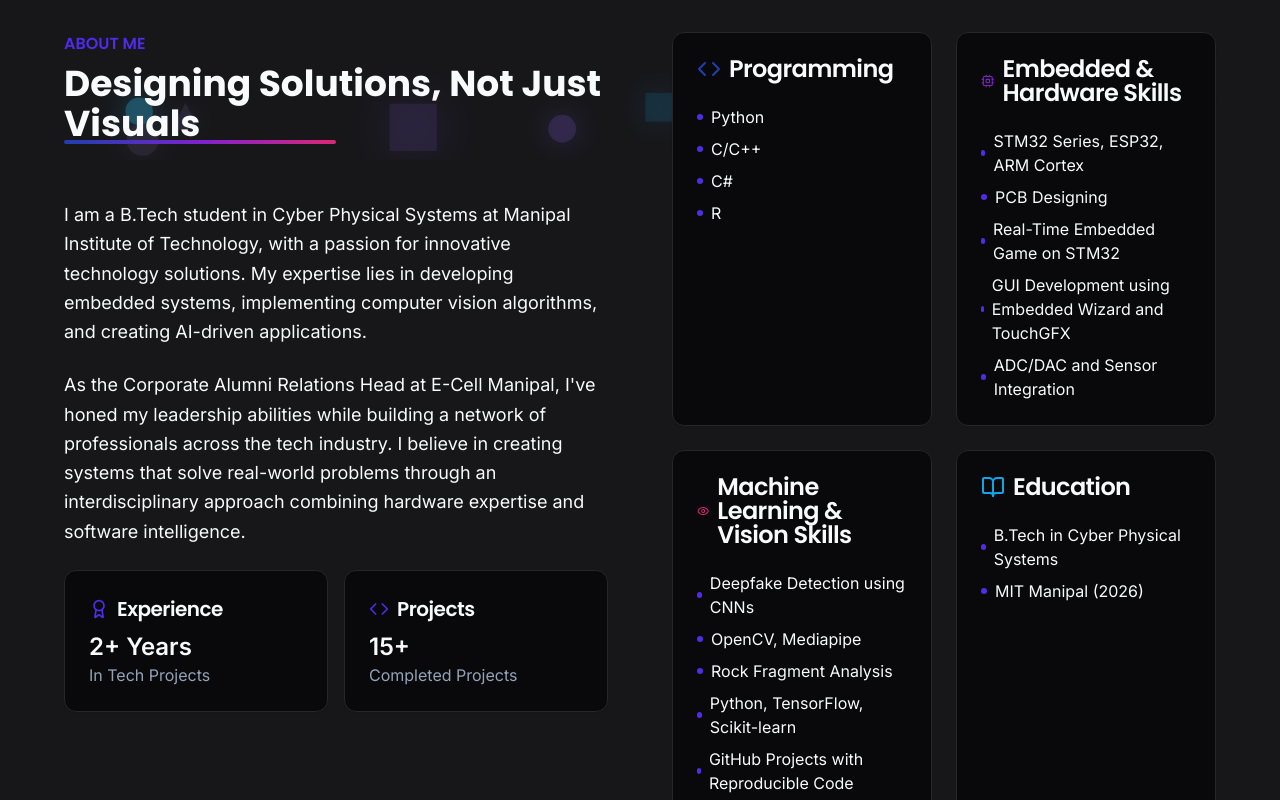
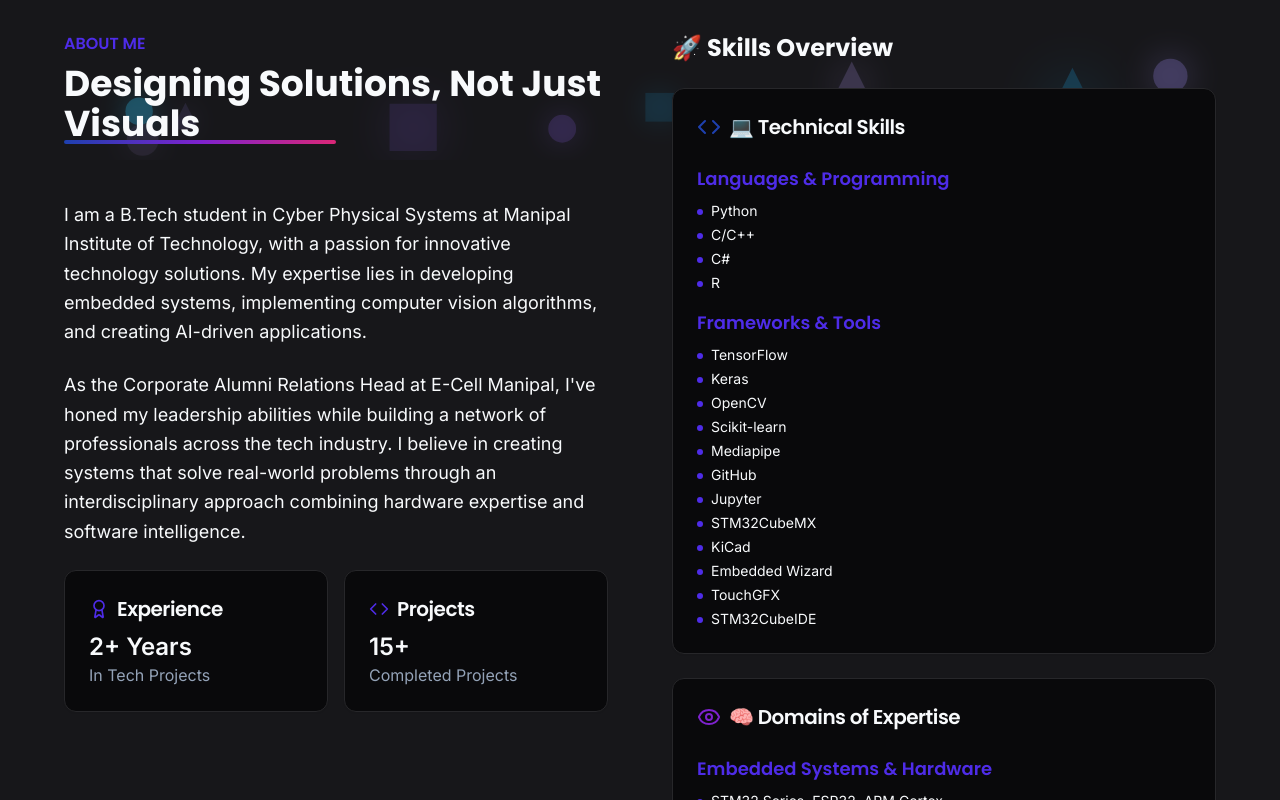
Before and after one commit to Kritika896/kritikasinha, a React (Vite) app: page / in a window 1280 px wide. Shown: the part 640-1440 px from the top of the page. Built offline with nearby package versions, Linux system fonts and the light colour scheme.

Commit message:
Refactor: Improve Skills section layout
Replaced the existing skills section with a cleaner, two-card layout.  Updated the content to include Technical Skills and Domains of Expertise, as requested.

```diff
--- a/src/components/About.tsx
+++ b/src/components/About.tsx
@@ -1,28 +1,37 @@
+
 import { Award, BookOpen, Code, Database, User, Cpu, Eye } from "lucide-react";
 import { Card, CardContent, CardHeader, CardTitle } from "@/components/ui/card";
 
 const About = () => {
   const skills = [
     {
-      category: "Programming",
+      category: "💻 Technical Skills",
       icon: <Code className="h-6 w-6 text-tech-blue" />,
+      sections: [
+        {
+          title: "Languages & Programming",
           items: ["Python", "C/C++", "C#", "R"]
         },
         {
-      category: "Embedded & Hardware Skills",
-      icon: <Cpu className="h-6 w-6 text-tech-purple" />,
-      items: ["STM32 Series, ESP32, ARM Cortex", "PCB Designing", "Real-Time Embedded Game on STM32", "GUI Development using Embedded Wizard and TouchGFX", "ADC/DAC and Sensor Integration"]
+          title: "Frameworks & Tools",
+          items: ["TensorFlow", "Keras", "OpenCV", "Scikit-learn", "Mediapipe", "GitHub", "Jupyter", "STM32CubeMX", "KiCad", "Embedded Wizard", "TouchGFX", "STM32CubeIDE"]
+        }
+      ]
     },
     {
-      category: "Machine Learning & Vision Skills",
-      icon: <Eye className="h-6 w-6 text-tech-pink" />,
-      items: ["Deepfake Detection using CNNs", "OpenCV, Mediapipe", "Rock Fragment Analysis", "Python, TensorFlow, Scikit-learn", "GitHub Projects with Reproducible Code"]
+      category: "🧠 Domains of Expertise",
+      icon: <Eye className="h-6 w-6 text-tech-purple" />,
+      sections: [
+        {
+          title: "Embedded Systems & Hardware",
+          items: ["STM32 Series, ESP32, ARM Cortex", "PCB Design", "Sensor Integration", "GUI Development with TouchGFX and Embedded Wizard"]
         },
         {
-      category: "Education",
-      icon: <BookOpen className="h-6 w-6 text-tech-cyan" />,
-      items: ["B.Tech in Cyber Physical Systems", "MIT Manipal (2026)"]
-    },
+          title: "Machine Learning & Vision",
+          items: ["CNNs", "Gesture Analysis", "Data Science", "Computer Vision (face recognition, wavelet transforms)"]
+        }
+      ]
+    }
   ];
 
   return (
@@ -73,24 +82,33 @@ const About = () => {
             </div>
           </div>
 
-          <div className="flex-1 grid grid-cols-1 sm:grid-cols-2 gap-6">
+          <div className="flex-1 space-y-6">
+            <div className="mb-6">
+              <h3 className="text-2xl font-bold mb-2">🚀 Skills Overview</h3>
+            </div>
+
             {skills.map((skill, index) => (
               <Card key={index} className="card-hover">
                 <CardHeader>
-                  <CardTitle className="flex items-center gap-2">
+                  <CardTitle className="flex items-center gap-2 text-xl">
                     {skill.icon}
                     {skill.category}
                   </CardTitle>
                 </CardHeader>
-                <CardContent>
-                  <ul className="space-y-2">
-                    {skill.items.map((item, idx) => (
-                      <li key={idx} className="flex items-center gap-2">
-                        <span className="h-1.5 w-1.5 bg-primary rounded-full"></span>
-                        {item}
+                <CardContent className="space-y-4">
+                  {skill.sections.map((section, sectionIdx) => (
+                    <div key={sectionIdx}>
+                      <h4 className="font-semibold text-lg mb-2 text-primary">{section.title}</h4>
+                      <ul className="space-y-1">
+                        {section.items.map((item, itemIdx) => (
+                          <li key={itemIdx} className="flex items-start gap-2">
+                            <span className="h-1.5 w-1.5 bg-primary rounded-full mt-2 flex-shrink-0"></span>
+                            <span className="text-sm">{item}</span>
                           </li>
                         ))}
                       </ul>
+                    </div>
+                  ))}
                 </CardContent>
               </Card>
             ))}
```
Lines whose indentation alone changed are shown as unchanged.
